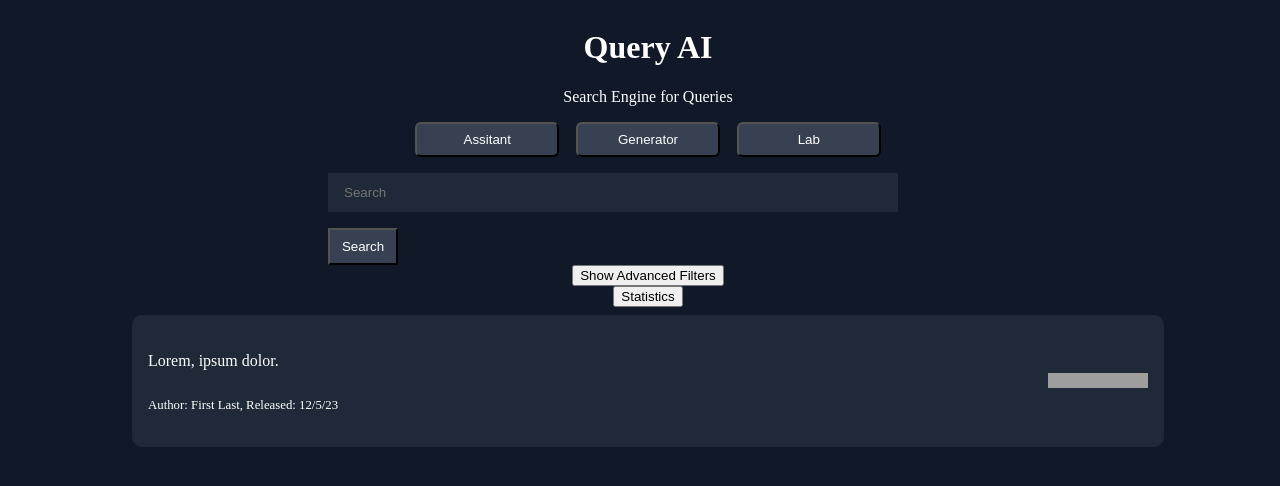
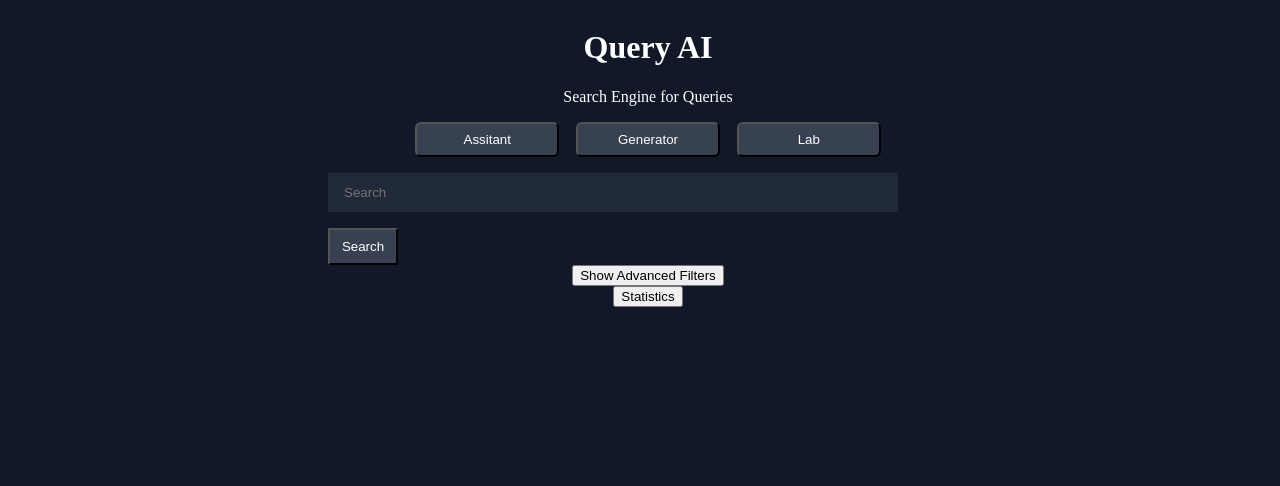
Before and after one commit to RafaelDe-Leon/Query-AI, a website: page public/index.html in a window 1280 px wide. Drawn offline with Linux system fonts and the light colour scheme; no server answers; grey boxes are pictures that could not be loaded.

Commit message:
pushing latest changes

```diff
--- a/public/index.html
+++ b/public/index.html
@@ -62,7 +62,7 @@
 
     <button href="#">Statistics</button>
 
-    <section class="queries-container">
+    <!-- <section class="queries-container">
       <div class="queries">
         <p class="queries-heading">Lorem, ipsum dolor.</p>
         <p class="queries-text"> Author: First Last, Released: 12/5/23</p>
@@ -85,7 +85,7 @@
           src="https://www.freepnglogos.com/uploads/logo-ig-png/logo-ig-png-instagram-logo-camel-productions-website-25.png"
           alt="logo" style="width: 20px">
       </div>
-    </section>
+    </section> -->
 
 
   </div>
```
Also changed, not shown: readme.md.
